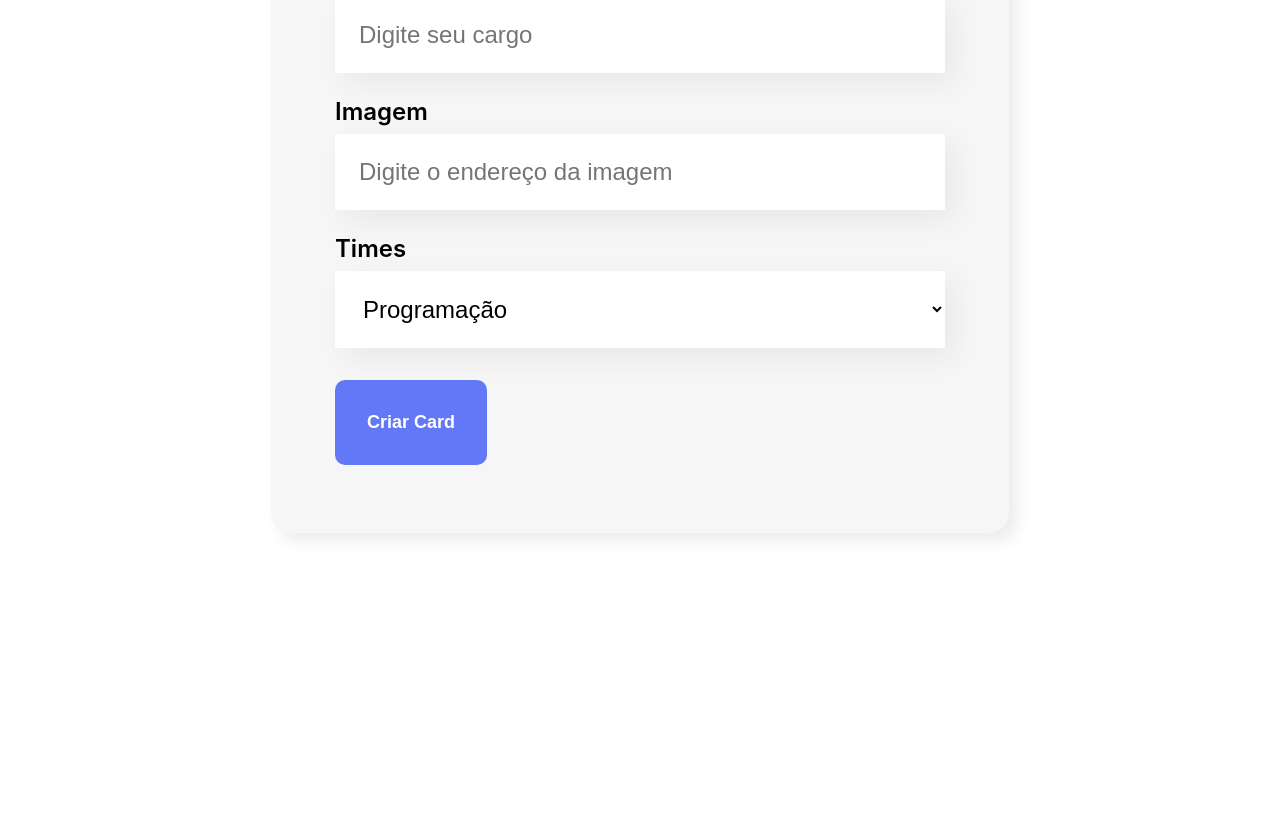
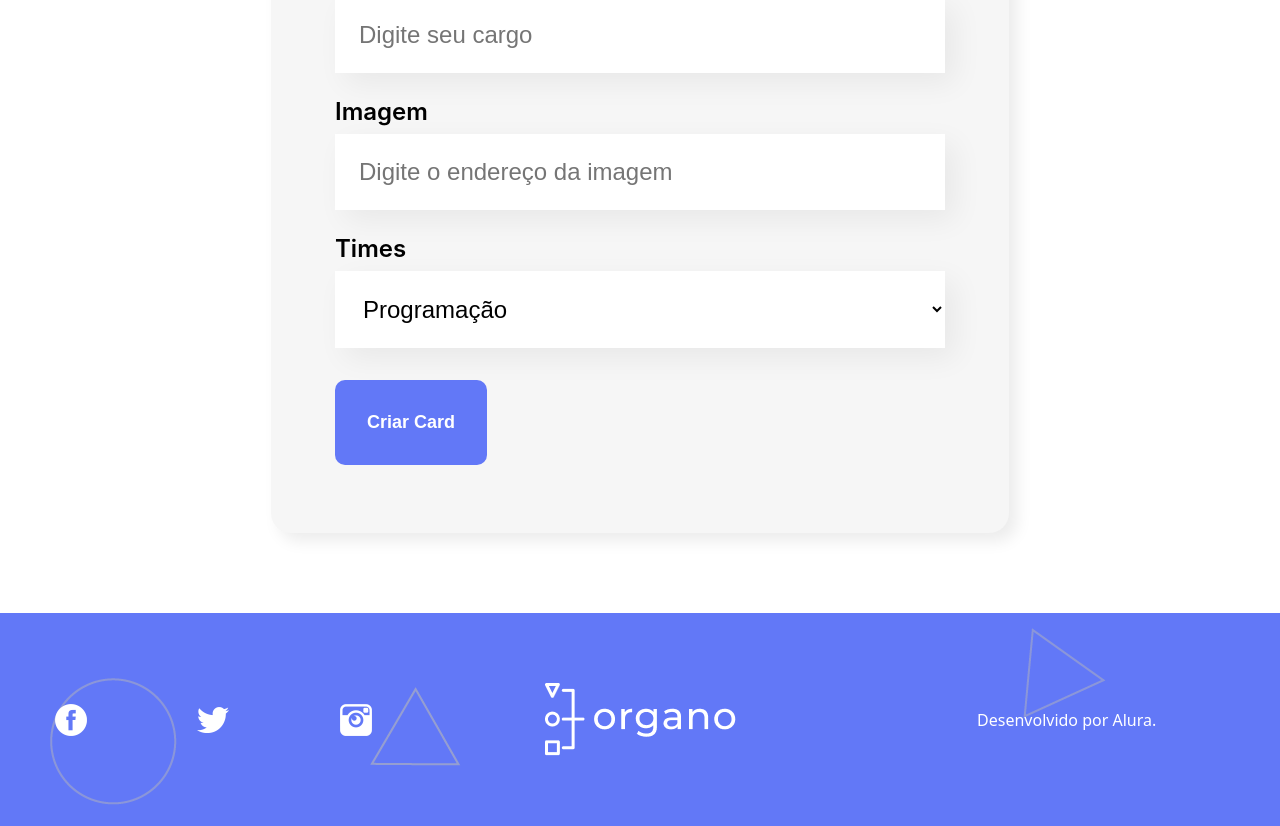
Before and after one commit to lucas-bernardo-souza/organo, a React (Create React App) app: page / in a window 1280 px wide. Shown: the part 864-1690 px from the top of the page. Before the commit the page ends 1477 px from the top, so only its background shows below. Built offline with nearby package versions, Linux system fonts and the light colour scheme.

Commit message:
Footer development

```diff
--- a/src/App.js
+++ b/src/App.js
@@ -3,6 +3,7 @@ import Banner from './componentes/Banner/Banner';
 import Form from './componentes/Form'
 import { useState } from 'react';
 import Team from './componentes/Team';
+import Footer from './componentes/Footer';
 
 function App() {
 
@@ -62,6 +63,7 @@ function App() {
         corSecundaria={team.corSecundaria}
         employees={employees.filter(employe => employe.time === team.nome)}
       />)}
+      <Footer/>
     </div>
   );
 }
--- /dev/null
+++ b/src/componentes/Footer/Footer.css
@@ -0,0 +1,44 @@
+.footer {
+    background-color: #6278F7;
+    background-image: url(../../../public/imagens/fundo.png);
+    width: 100%;
+    height: 213px;
+    display: flex;
+    justify-content: space-around;
+    align-items: center;
+}
+
+.footer .icones {
+    display: flex;
+    justify-content: space-around;
+    align-items: center;
+    height: 100%;
+    width: 35%;
+}
+
+.footer .icones img{
+    height: 32px;
+    width: 32px;
+}
+
+.footer .organo {
+    height: 100%;
+    width: 35%;
+    display: flex;
+    align-items: center;
+    justify-content: center;
+}
+
+.footer .texto {
+    height: 100%;
+    width: 35%;
+    display: flex;
+    align-items: center;
+    justify-content: center;
+}
+
+.footer .texto p {
+    color: #FFF;
+    font-family: system-ui, -apple-system, BlinkMacSystemFont, 'Segoe UI', Roboto, Oxygen, Ubuntu, Cantarell, 'Open Sans', 'Helvetica Neue', sans-serif;
+    font-size: medium;
+}
--- /dev/null
+++ b/src/componentes/Footer/index.js
@@ -0,0 +1,21 @@
+import './Footer.css'
+
+const Footer = () => {
+    return (
+        <div className='footer'>
+            <div className='icones'>
+                <img src='/imagens/fb.png' alt='Ícone Facebook'/>
+                <img src='/imagens/tw.png' alt='Ícone Twitter'/>
+                <img src='/imagens/ig.png' alt='Ícone Instagram'/>
+            </div>
+            <div className='organo'>
+                <img src='/imagens/logo.png' alt='Logo organo'/>
+            </div>
+            <div className='texto'>
+                <p>Desenvolvido por Alura.</p>
+            </div>
+        </div>
+    )
+}
+
+export default Footer
```
